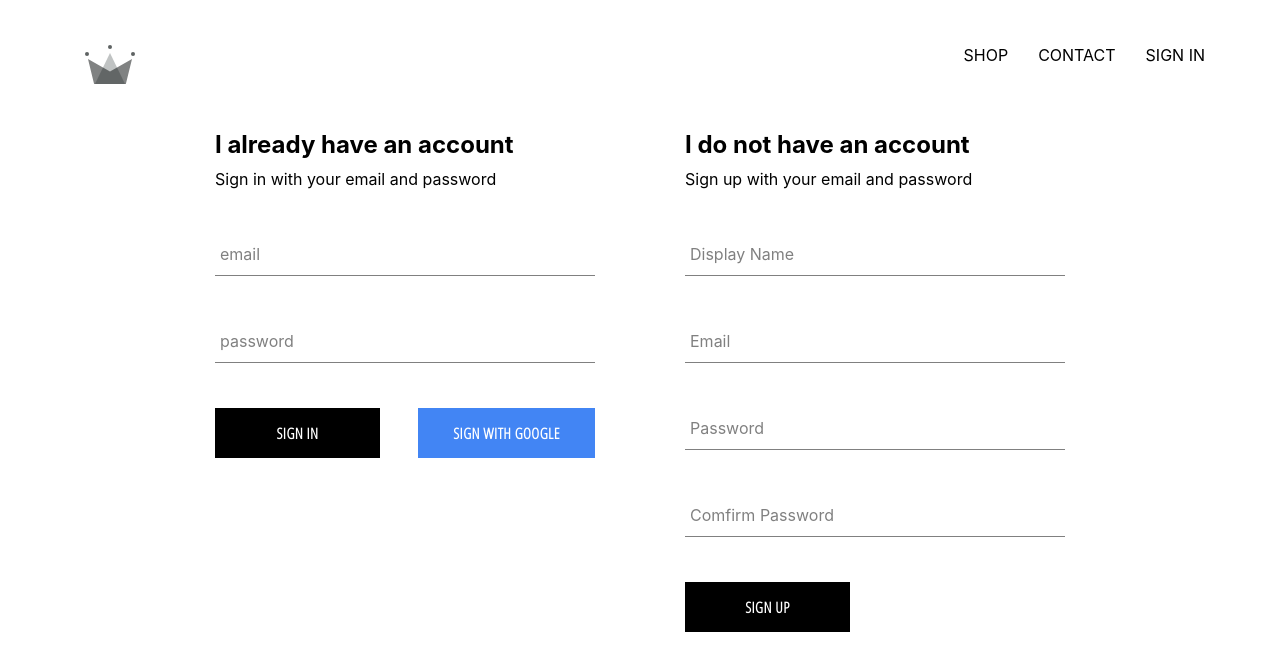
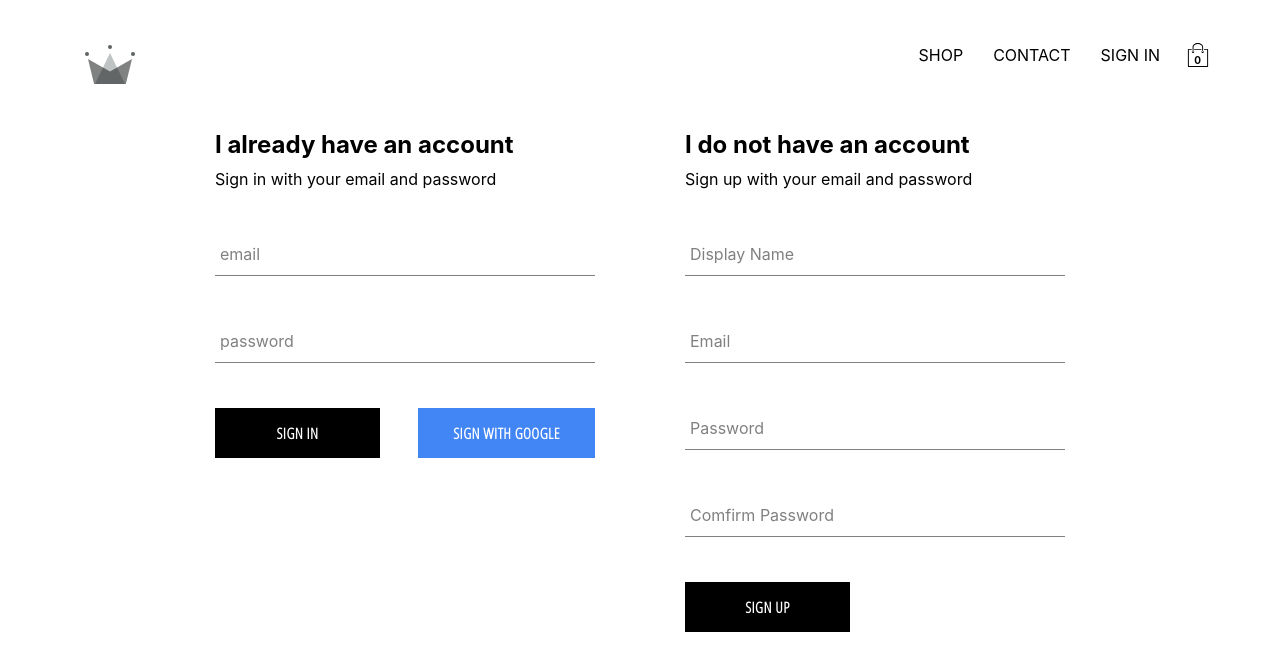
Before and after one commit to JelelAhmed/luxury-line, a React (Create React App) app: page /signin in a window 1280 px wide. Shown: the top 670 px of the page. Built offline with nearby package versions, Linux system fonts and the light colour scheme; no server answers.

Commit message:
added cart icon and cart dropdown component into our app. also, implemented cart reducer

```diff
--- /dev/null
+++ b/src/component/cart-dropdown/cart-dropdown.component.js
@@ -0,0 +1,14 @@
+import React from 'react';
+
+import CustomButton from '../custom-button/custom-button.component';
+
+import './cart-dropdown.styles.scss';
+
+const CartDropdown = () => (
+	<div className='cart-dropdown'>
+		<div className='cart-items' />
+		<CustomButton>GO TO CHECKOUT</CustomButton>
+	</div>
+);
+
+export default CartDropdown;
--- /dev/null
+++ b/src/component/cart-dropdown/cart-dropdown.styles.scss
@@ -0,0 +1,24 @@
+.cart-dropdown {
+  position: absolute;
+  width: 240px;
+  height: 340px;
+  display: flex;
+  flex-direction: column;
+  padding: 20px;
+  border: 1px solid black;
+  background-color: white;
+  top: 90px;
+  right: 40px;
+  z-index: 5;
+
+  .cart-items {
+    height: 240px;
+    display: flex;
+    flex-direction: column;
+    overflow: scroll;
+  }
+
+  button {
+    margin-top: auto;
+  }
+}
--- /dev/null
+++ b/src/component/cart-icon/cart-icon.component.js
@@ -0,0 +1,25 @@
+import React from 'react';
+import { connect } from 'react-redux';
+
+import { toggleCartHidden  } from '../../redux/cart/cart.actions';
+
+import { ReactComponent as ShoppingIcon } from '../../assets/shopping-bag.svg';
+
+import './cart-icon.styles.scss';
+
+const CartIcon = ({ toggleCartHidden }) => (
+	<div className='cart-icon' onClick={toggleCartHidden}>
+		<ShoppingIcon className='shopping-icon'/>
+		<span className='item-count'>0</span>
+	</div>
+);
+
+
+const mapDispatchToProps = (dispatch) => ({
+	toggleCartHidden: () => dispatch(toggleCartHidden())
+});
+
+export default connect(
+	null,
+	mapDispatchToProps,
+)(CartIcon);
--- /dev/null
+++ b/src/component/cart-icon/cart-icon.styles.scss
@@ -0,0 +1,21 @@
+.cart-icon {
+  width: 45px;
+  height: 45px;
+  position: relative;
+  display: flex;
+  align-items: center;
+  justify-content: center;
+  cursor: pointer;
+
+  .shopping-icon {
+    width: 24px;
+    height: 24px;
+  }
+
+  .item-count {
+    position: absolute;
+    font-size: 10px;
+    font-weight: bold;
+    bottom: 12px;
+  }
+}
--- a/src/component/header/header-component.js
+++ b/src/component/header/header-component.js
@@ -3,13 +3,16 @@
 import { connect } from 'react-redux';
 
 import { auth } from '../../firebase/firebase.utils';
+import CartIcon from '../cart-icon/cart-icon.component';
+import CartDropdown from '../cart-dropdown/cart-dropdown.component';
+
 import { ReactComponent as Logo} from '../../assets/crown.svg';
 
 
 import './header.styles.scss';
 
 
-const Header = ({ currentUser}) => (
+const Header = ({ currentUser, hidden }) => (
 	<div className='header'>
 		<Link className='logo-container' to='/'>
 			<Logo className='logo' />
@@ -26,12 +29,18 @@
 				? <div className='option' onClick={() => auth.signOut()}>SIGN OUT</div>
 				: <Link className='option' to='/signin'>SIGN IN</Link>
 			}
+			<CartIcon />
 		</div>
+		{
+			hidden ? null : <CartDropdown />
+		}
 	</div>
-);
+)
 
-const mapStateToProps = (state) => ({
-	currentUser: state.user.currentUser
+
+const mapStateToProps = ({user: { currentUser }, cart: { hidden }}) => ({
+	currentUser,
+	hidden
 })
 
 
--- /dev/null
+++ b/src/redux/cart/cart.actions.js
@@ -0,0 +1,5 @@
+import CartActionTypes from "./cart.types";
+
+export const toggleCartHidden = () => ({
+	type: CartActionTypes.TOGGLE_CART_HIDDEN
+});
--- /dev/null
+++ b/src/redux/cart/cart.reducers.js
@@ -0,0 +1,19 @@
+import CartActionTypes from './cart.types';
+
+const INITIAL_STATE = {
+	hidden: true
+};
+
+const cartReducer = (state = INITIAL_STATE, action ) => {
+	switch (action.type) {
+		case CartActionTypes.TOGGLE_CART_HIDDEN:
+			return {
+				...state,
+				hidden: !state.hidden
+			}
+		default:
+			return state;
+	}
+}
+
+export default cartReducer;
--- /dev/null
+++ b/src/redux/cart/cart.types.js
@@ -0,0 +1,6 @@
+const CartActionTypes = {
+	TOGGLE_CART_HIDDEN: 'TOOGLE_CART_HIDDEN'
+}
+
+
+export default CartActionTypes;
--- a/src/redux/root-reducer.js
+++ b/src/redux/root-reducer.js
@@ -1,7 +1,9 @@
 import { combineReducers } from "redux";
 
 import userReducer from "./user/user.reducer";
+import cartReducer from "./cart/cart.reducers";
 
 export default combineReducers({
-	user: userReducer
+	user: userReducer,
+	cart: cartReducer
 })
--- a/src/redux/user/user.actions.js
+++ b/src/redux/user/user.actions.js
@@ -4,4 +4,4 @@
 	type: UserActionTypes.SET_CURRENT_USER,
 	payload: user
 
-})
+});
```
Also changed, not shown: src/assets/shopping-bag.svg (added).
